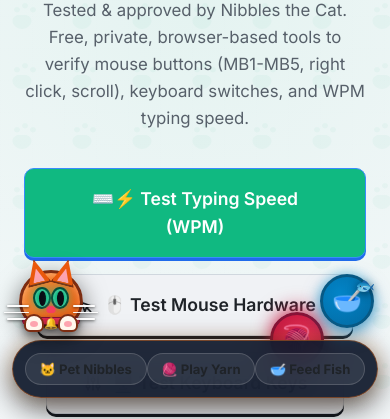
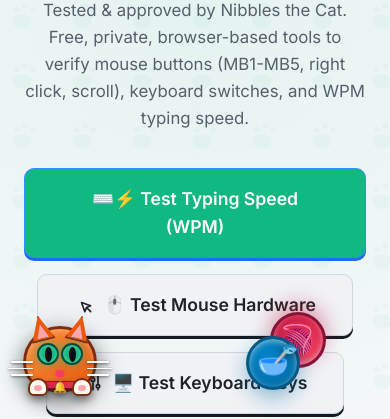
Before and after one commit to dylanwendling/catkeylab, a website with bundled scripts: page index.html in a window 390 px wide. Shown: the part 432-851 px from the top of the page. Built offline with nearby package versions, Linux system fonts and the light colour scheme; no server answers.

```diff
--- a/css/mascot.css
+++ b/css/mascot.css
@@ -440,96 +440,3 @@
   transform: translateY(40px) scale(0.5);
   opacity: 0;
 }
-
-/* ==========================================================================
-   Mobile Responsive Cat Companion Dock Upgrade (@media (max-width: 768px))
-   ========================================================================== */
-@media (max-width: 768px) {
-  .mascot-container {
-    bottom: 84px;
-    left: 16px;
-    z-index: 1005;
-  }
-
-  .cat-character {
-    width: 70px;
-    height: 70px;
-  }
-
-  .cat-head {
-    width: 64px;
-    height: 58px;
-  }
-
-  .food-bowl-container {
-    bottom: 84px;
-    right: 16px;
-    z-index: 1004;
-  }
-
-  .food-bowl-toy {
-    width: 54px;
-    height: 54px;
-    font-size: 1.5rem;
-    box-shadow: 0 6px 18px rgba(3, 105, 161, 0.6), 0 0 12px rgba(14, 165, 233, 0.4);
-  }
-
-  .yarn-ball-toy {
-    width: 54px;
-    height: 54px;
-    font-size: 1.6rem;
-    box-shadow: 0 6px 18px rgba(190, 18, 60, 0.6), 0 0 12px rgba(244, 63, 94, 0.4);
-  }
-
-  .mascot-speech-bubble {
-    bottom: 120%;
-    left: 0;
-    max-width: 200px;
-    font-size: 0.82rem;
-  }
-
-  /* Mobile Floating Cat Control Dock */
-  .mobile-mascot-dock {
-    position: fixed;
-    bottom: 14px;
-    left: 50%;
-    transform: translateX(-50%);
-    width: calc(100% - 24px);
-    max-width: 440px;
-    height: 58px;
-    background: rgba(15, 23, 42, 0.92);
-    backdrop-filter: blur(16px);
-    -webkit-backdrop-filter: blur(16px);
-    border: 1.5px solid rgba(249, 115, 22, 0.4);
-    border-radius: 36px;
-    box-shadow: 0 10px 30px rgba(0, 0, 0, 0.65), 0 0 20px rgba(249, 115, 22, 0.25);
-    display: flex;
-    align-items: center;
-    justify-content: space-around;
-    padding: 0 0.75rem;
-    z-index: 1003;
-    user-select: none;
-  }
-
-  .mobile-dock-btn {
-    display: flex;
-    align-items: center;
-    gap: 0.35rem;
-    background: rgba(255, 255, 255, 0.08);
-    border: 1px solid rgba(255, 255, 255, 0.16);
-    color: var(--text-primary);
-    padding: 0.45rem 0.85rem;
-    border-radius: 20px;
-    font-size: 0.82rem;
-    font-weight: 700;
-    cursor: pointer;
-    user-select: none;
-    touch-action: manipulation;
-    transition: background 0.15s ease, transform 0.15s ease;
-  }
-
-  .mobile-dock-btn:active {
-    transform: scale(0.95);
-    background: rgba(249, 115, 22, 0.3);
-  }
-}
--- a/js/components/catMascot.js
+++ b/js/components/catMascot.js
@@ -3,8 +3,6 @@
    ========================================================================== */
 
 import { playClickSound, getAudioContext } from '../audio.js';
-import { throwYarnBallAuto } from './yarnBall.js';
-import { spawnFishAutoFeed } from './foodBowl.js';
 
 const CAT_DIALOGUES = [
   "hi, i'm Nibbles! 🐾",
@@ -113,19 +111,6 @@
         <div id="cat-paw-right" class="cat-paw cat-paw-right"></div>
       </div>
     </div>
-
-    <!-- Mobile Floating Cat Companion Control Dock -->
-    <div id="mobile-mascot-dock" class="mobile-mascot-dock">
-      <button id="mobile-dock-pet" class="mobile-dock-btn" title="Pet Nibbles the Cat!">
-        <span>🐱 Pet Nibbles</span>
-      </button>
-      <button id="mobile-dock-yarn" class="mobile-dock-btn" title="Throw Yarn Ball!">
-        <span>🧶 Play Yarn</span>
-      </button>
-      <button id="mobile-dock-fish" class="mobile-dock-btn" title="Feed Nibbles Fish!">
-        <span>🥣 Feed Fish</span>
-      </button>
-    </div>
   `;
 
   leftPupilEl = document.getElementById('cat-pupil-left');
@@ -143,21 +128,6 @@
 
   // Pet the Cat Handler (Click ONLY for 100% Reliable Audio Playback)
   catEl.addEventListener('click', handlePetting);
-
-  // Mobile Dock Button Handlers
-  const mobilePetBtn = document.getElementById('mobile-dock-pet');
-  const mobileYarnBtn = document.getElementById('mobile-dock-yarn');
-  const mobileFishBtn = document.getElementById('mobile-dock-fish');
-
-  if (mobilePetBtn) mobilePetBtn.addEventListener('click', handlePetting);
-  if (mobileYarnBtn) mobileYarnBtn.addEventListener('click', () => {
-    throwYarnBallAuto();
-    showSpeechBubble("yay, yarn! 🧶");
-  });
-  if (mobileFishBtn) mobileFishBtn.addEventListener('click', () => {
-    spawnFishAutoFeed();
-    showSpeechBubble("yummy fish! 🐟");
-  });
 
   // Start Animation Loops
   requestAnimationFrame(animateMascot);
--- a/js/components/foodBowl.js
+++ b/js/components/foodBowl.js
@@ -122,9 +122,3 @@
     }
   }
 }
-
-export function spawnFishAutoFeed() {
-  playClickSound(850, 0.05);
-  const mascotPos = getMascotPosition();
-  feedFishToCat(mascotPos.x - 20, mascotPos.y - 20);
-}
--- a/js/components/yarnBall.js
+++ b/js/components/yarnBall.js
@@ -153,12 +153,3 @@
     reactToYarn(yarnCenterX, yarnCenterY);
   }
 }
-
-export function throwYarnBallAuto() {
-  playClickSound(900, 0.05);
-  posX = Math.random() * (window.innerWidth - 100) + 20;
-  posY = window.innerHeight - 180;
-  velX = (Math.random() - 0.5) * 35;
-  velY = -22 - Math.random() * 12;
-  updateYarnPosition();
-}
```
